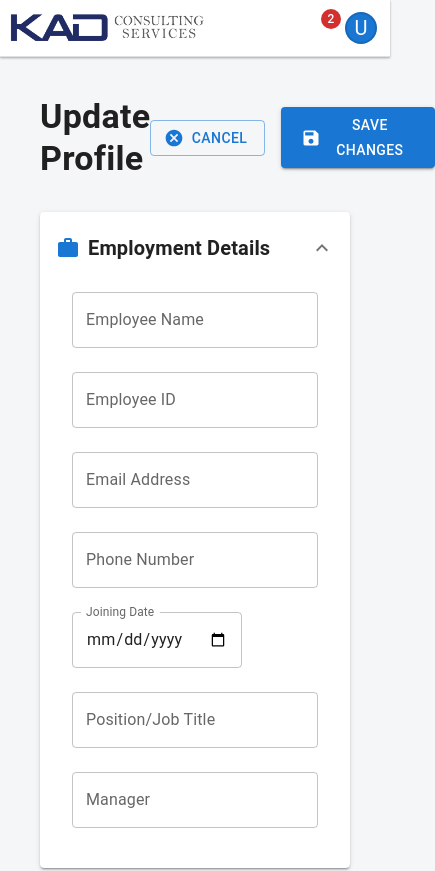
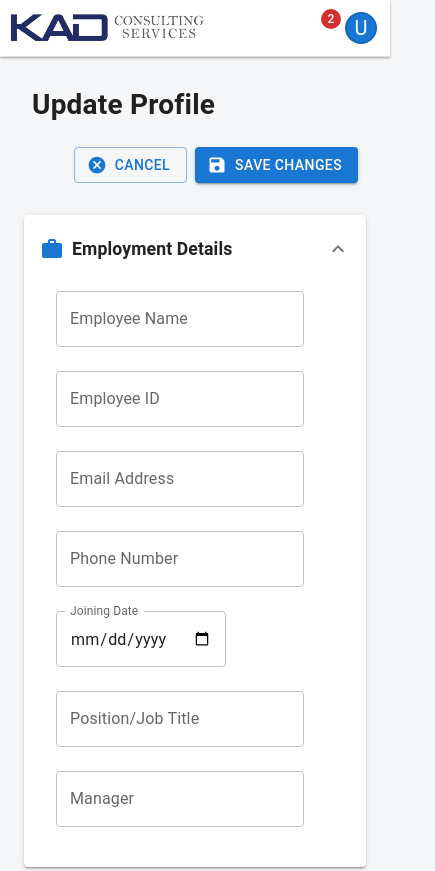
Before and after one commit to Manishcorprowise/hrms-frontend, a React (Vite) app: page /profile/edit in a window 390 px wide. Shown: the top 871 px of the page, 435 px wide, since content can reach past the window. Built offline with nearby package versions, Linux system fonts and the light colour scheme; no server answers; sample sign-in values are in the browser's storage; some icons are missing.

Commit message:
responsive empoyee page and user profile page

```diff
--- a/src/pages/EmployeePage/Employee.jsx
+++ b/src/pages/EmployeePage/Employee.jsx
@@ -508,31 +508,75 @@ export default function Employee() {
           }}
         >
           <CardContent sx={{ p: 3 }}>
-            <Box sx={{ display: 'flex', justifyContent: 'space-between', alignItems: 'center', mb: 3 }}>
-              <Box>
+            <Box
+              sx={{
+                display: 'flex',
+                flexDirection: { xs: 'column', sm: 'row' },
+                justifyContent: 'space-between',
+                alignItems: { xs: 'flex-start', sm: 'center' },
+                gap: { xs: 2, sm: 0 },
+                mb: 3
+              }}
+            >
+              <Box sx={{ width: { xs: '100%', sm: 'auto' } }}>
                 <Typography
                   variant="h5"
                   fontWeight={700}
                   gutterBottom
-                  sx={{ color: 'text.primary' }}
+                  sx={{
+                    color: 'text.primary',
+                    fontSize: { xs: '1.5rem', sm: '1.75rem', md: '1.875rem' }
+                  }}
                 >
                   All Employees
                 </Typography>
-                <Typography variant="body2" color="text.secondary">
+                <Typography
+                  variant="body2"
+                  color="text.secondary"
+                  sx={{
+                    fontSize: { xs: '0.875rem', sm: '0.9375rem' }
+                  }}
+                >
                   Manage and view all employees in your organization
                 </Typography>
               </Box>
-              <Box sx={{ display: 'flex', gap: 2, alignItems: 'center' }}>
+              <Box
+                sx={{
+                  display: 'flex',
+                  flexDirection: { xs: 'column', sm: 'row' },
+                  gap: { xs: 1.5, sm: 2 },
+                  alignItems: { xs: 'stretch', sm: 'center' },
+                  width: { xs: '100%', sm: 'auto' },
+                  minWidth: { xs: 'auto', sm: 'fit-content' }
+                }}
+              >
+                <Box
+                  sx={{
+                    display: 'flex',
+                    gap: { xs: 1, sm: 1.5 },
+                    flexWrap: 'wrap',
+                    justifyContent: { xs: 'flex-start', sm: 'flex-end' }
+                  }}
+                >
                   <Chip
                     label={`Total: ${allEmployees.length}`}
                     color="primary"
                     variant="outlined"
+                    sx={{
+                      fontSize: { xs: '0.75rem', sm: '0.8125rem' },
+                      height: { xs: '28px', sm: '32px' }
+                    }}
                   />
                   <Chip
                     label={`Active: ${allEmployees.filter(emp => emp.isActive).length}`}
                     color="success"
                     variant="outlined"
+                    sx={{
+                      fontSize: { xs: '0.75rem', sm: '0.8125rem' },
+                      height: { xs: '28px', sm: '32px' }
+                    }}
                   />
+                </Box>
                 <Button
                   variant="contained"
                   startIcon={<Add />}
@@ -542,6 +586,11 @@ export default function Employee() {
                     textTransform: 'none',
                     fontWeight: 500,
                     boxShadow: 'none',
+                    fontSize: { xs: '0.875rem', sm: '0.9375rem' },
+                    px: { xs: 2, sm: 3 },
+                    py: { xs: 1, sm: 1.5 },
+                    minWidth: { xs: 'auto', sm: 'auto' },
+                    width: { xs: '100%', sm: 'auto' },
                     '&:hover': {
                       backgroundColor: 'primary.dark',
                       boxShadow: 2,
--- a/src/pages/UserProfile/UserProfileEdit.jsx
+++ b/src/pages/UserProfile/UserProfileEdit.jsx
@@ -200,18 +200,29 @@ const UserProfileEdit = ({ onSave, onCancel, initialData, targetUserId = null })
   };
 
   const FormCard = ({ title, children, icon, isExpanded, onToggle }) => (
-    <Card sx={{ mb: 3, boxShadow: 2 }}>
+    <Card sx={{
+      mb: { xs: 2, sm: 3 },
+      boxShadow: 2,
+      mx: { xs: -1, sm: 0 }
+    }}>
       <Accordion expanded={isExpanded} onChange={onToggle}>
         <AccordionSummary expandIcon={<ExpandMoreIcon />}>
           <Box display="flex" alignItems="center" width="100%">
             {icon}
-            <Typography variant="h6" sx={{ ml: 1, fontWeight: 600 }}>
+            <Typography
+              variant="h6"
+              sx={{
+                ml: 1,
+                fontWeight: 600,
+                fontSize: { xs: '1.1rem', sm: '1.25rem' }
+              }}
+            >
               {title}
             </Typography>
           </Box>
         </AccordionSummary>
         <AccordionDetails>
-          <CardContent sx={{ pt: 0 }}>
+          <CardContent sx={{ pt: 0, px: { xs: 2, sm: 3 } }}>
             {children}
           </CardContent>
         </AccordionDetails>
@@ -220,19 +231,48 @@ const UserProfileEdit = ({ onSave, onCancel, initialData, targetUserId = null })
   );
 
   return (
-    <Box sx={{ p: 3, backgroundColor: 'background.default', minHeight: '100vh' }}>
+    <Box sx={{
+      p: { xs: 2, sm: 3 },
+      backgroundColor: 'background.default',
+      minHeight: '100vh'
+    }}>
       {/* Header */}
-      <Box display="flex" justifyContent="space-between" alignItems="center" mb={4}>
-        <Typography variant="h4" fontWeight={600}>
+      <Box
+        display="flex"
+        flexDirection={{ xs: 'column', sm: 'row' }}
+        justifyContent="space-between"
+        alignItems={{ xs: 'flex-start', sm: 'center' }}
+        mb={4}
+        gap={{ xs: 2, sm: 0 }}
+      >
+        <Typography
+          variant="h4"
+          fontWeight={600}
+          sx={{
+            fontSize: { xs: '1.75rem', sm: '2rem', md: '2.125rem' },
+            mb: { xs: 1, sm: 0 }
+          }}
+        >
           Update Profile
         </Typography>
-        <Stack direction="row" spacing={2} alignItems="center">
-
+        <Stack
+          direction="row"
+          spacing={{ xs: 1, sm: 2 }}
+          alignItems="center"
+          sx={{
+            width: { xs: '100%', sm: 'auto' },
+            justifyContent: { xs: 'flex-end', sm: 'flex-start' }
+          }}
+        >
           <Button
             variant="outlined"
             startIcon={<CancelIcon />}
             onClick={onCancel}
-            sx={{ px: 3 }}
+            sx={{
+              px: { xs: 2, sm: 3 },
+              fontSize: { xs: '0.875rem', sm: '1rem' },
+              minWidth: { xs: 'auto', sm: 'auto' }
+            }}
           >
             Cancel
           </Button>
@@ -240,7 +280,11 @@ const UserProfileEdit = ({ onSave, onCancel, initialData, targetUserId = null })
             variant="contained"
             startIcon={<SaveIcon />}
             onClick={handleSubmit(onSubmit)}
-            sx={{ px: 3 }}
+            sx={{
+              px: { xs: 2, sm: 3 },
+              fontSize: { xs: '0.875rem', sm: '1rem' },
+              minWidth: { xs: 'auto', sm: 'auto' }
+            }}
           >
             Save Changes
           </Button>
@@ -404,13 +448,13 @@ const UserProfileEdit = ({ onSave, onCancel, initialData, targetUserId = null })
                 )}
               />
             </Grid>
-            <Grid item xs={12} sm={6}>
+            <Grid item xs={12} sm={6} sx={{ minWidth: 120 }}>
               <Controller
                 name="maritalStatus"
                 control={control}
                 render={({ field }) => (
                   <FormControl fullWidth>
-                    <InputLabel>Marital Status</InputLabel>
+                    <InputLabel id="demo-simple-select-label">Marital Status</InputLabel>
                     <Select {...field} label="Marital Status">
                       <MenuItem value="Single">Single</MenuItem>
                       <MenuItem value="Married">Married</MenuItem>
@@ -434,7 +478,7 @@ const UserProfileEdit = ({ onSave, onCancel, initialData, targetUserId = null })
                 )}
               />
             </Grid>
-            <Grid item xs={12} sm={6}>
+            <Grid item xs={12} sm={6} sx={{ minWidth: 120 }}>
               <Controller
                 name="residentialStatus"
                 control={control}
@@ -654,7 +698,7 @@ const UserProfileEdit = ({ onSave, onCancel, initialData, targetUserId = null })
                     )}
                   />
                 </Grid>
-                <Grid item xs={12} sm={6}>
+                <Grid item xs={12} sm={6} sx={{ minWidth: 120 }}>
                   <Controller
                     name={`education.${index}.modeOfStudy`}
                     control={control}
@@ -683,7 +727,7 @@ const UserProfileEdit = ({ onSave, onCancel, initialData, targetUserId = null })
                     )}
                   />
                 </Grid>
-                <Grid item xs={12} sm={6}>
+                <Grid item xs={12} sm={6} sx={{ minWidth: 120 }}>
                   <Controller
                     name={`education.${index}.status`}
                     control={control}
```
Lines whose indentation alone changed are shown as unchanged.
